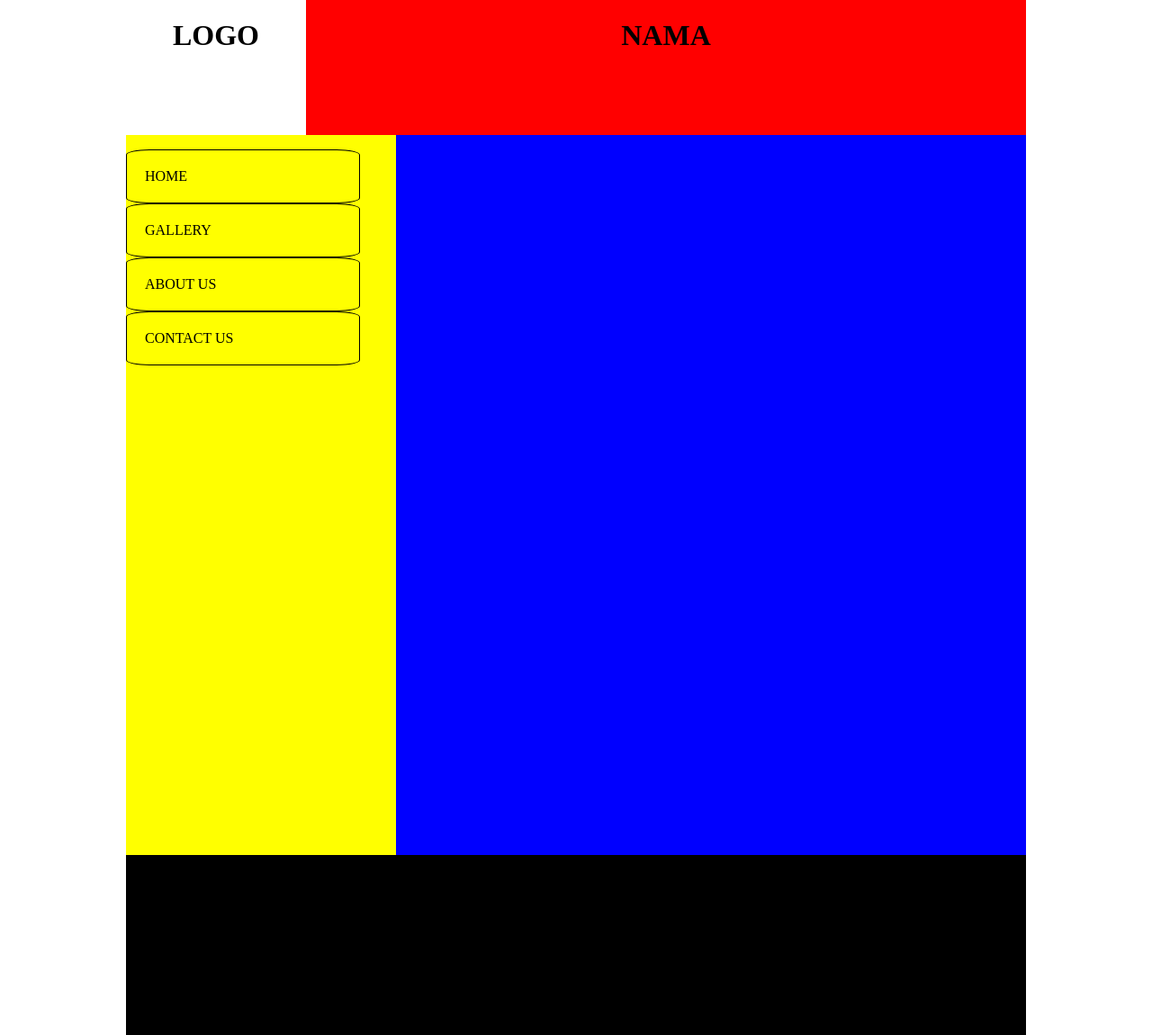
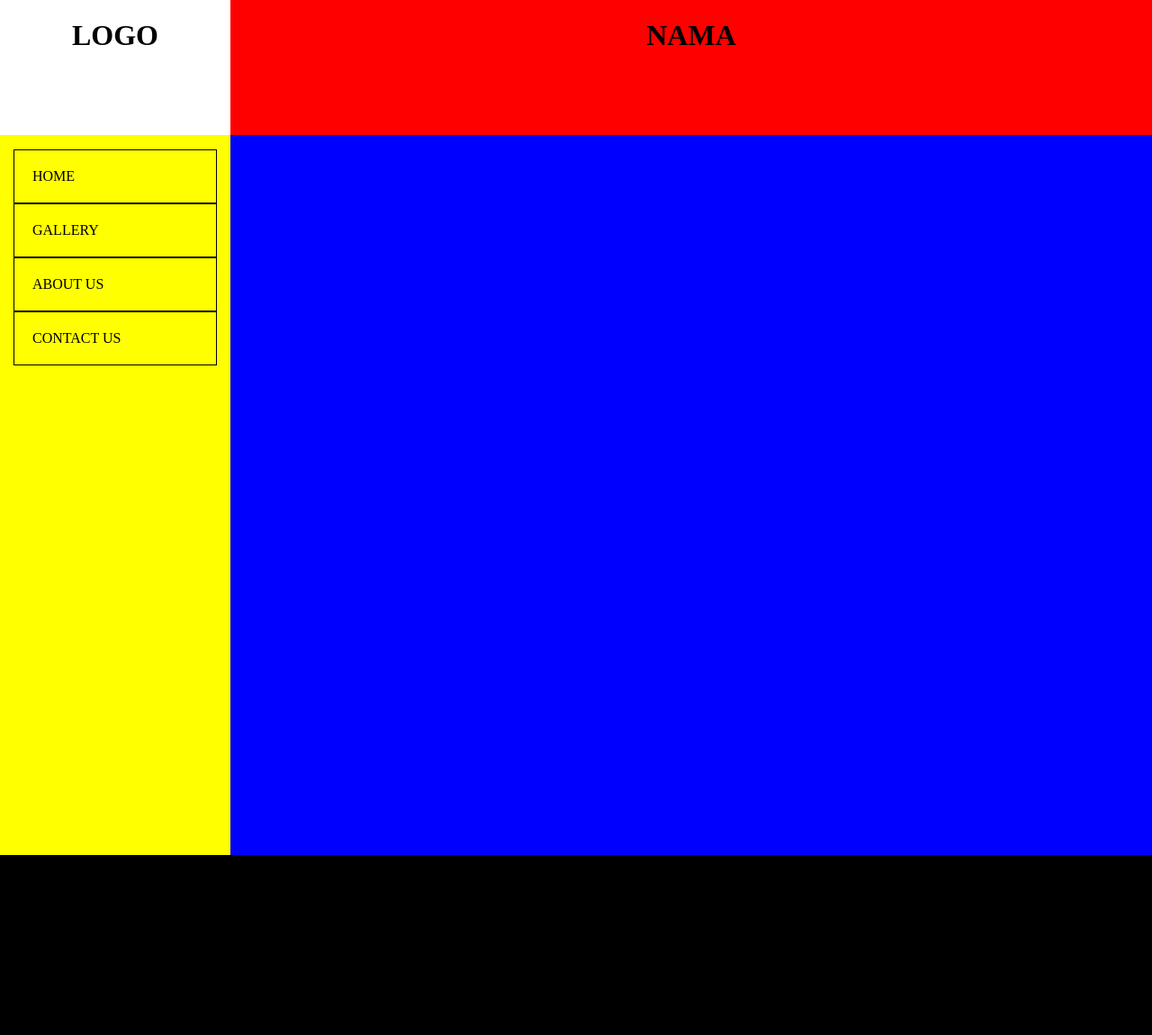
Before and after one commit to novianto/Visitor, a PHP site: page /home.php in a window 1280 px wide. Shown: the whole page at 90% size. Run offline with PHP 8.4, Linux system fonts and the light colour scheme.

Commit message:
ini uda bener

```diff
--- a/UAS/stylesheet/style.css
+++ b/UAS/stylesheet/style.css
@@ -6,8 +6,13 @@ body{
 	padding:0;
 }
 
-#bungkus {
-	margin :0;
+#bungkus1 {
+	background: gray;
+	padding-top: 20px;
+}
+
+#bungkus2{
+	margin:0;
 	padding:0;
 }
 
@@ -15,7 +20,7 @@ body{
 	margin:0 auto;
 	background:red;
 	height:150px;
-	width:1000px;
+	width:100%;
 }
 
 #logo{
@@ -36,11 +41,11 @@ body{
 	margin:0 auto;
 	background:lightgreen;
 	height:800px;
-	width:1000px;
+	width:100%;
 }
 
 #content1{
-	width:30%;
+	width:20%;
 	height:100%;
 	background:yellow;
 	float:left;
@@ -52,12 +57,11 @@ body{
 }
 
 #content1 ul li{
-	margin-left:0;
-	margin-right:40px;
+	margin-left:15px;
+	margin-right:15px;
 	padding:20px;
 	list-style:none;
 	border: 1px solid;
-	border-radius:10%;
 }
 
 #content1 ul li a{
@@ -66,30 +70,51 @@ body{
 }
 
 #content2{
-	width:70%;
+	width:80%;
 	height:100%;
 	background:blue;
 	float:right;
+}
+
+#news{
+	padding-left:20px;
+	padding-right:20px;
+	position:absolute;
+	top:250px;
 }
 
 #footer{
 	margin:0 auto;
 	background:black;
 	height:200px;
-	width:1000px;
+	width:100%;
 }
 
 #slide{
-	margin: 0 auto;
+	width:400px;
+	height:450px;
+	margin:auto;
+}
+
+#picslide{
+	margin:0 auto;
 	width:400px;
 	height:400px;
 	background-color:blue;
-	border:2px solid;
 	border-radius: 20%;
 }
 
 #next{
-	width:200px;
-	margin-left: 180px;
-	background-color: yellow;
+	width: 85px;
+	margin-top: 8px;
+	margin-left: 300px;
 }
+
+#next a{
+	text-decoration:none;
+	color: #000000;
+}
+
+#next h1 {
+	margin:0;
+}
```
Also changed, not shown: UAS/index.php (+25 -0 lines).
